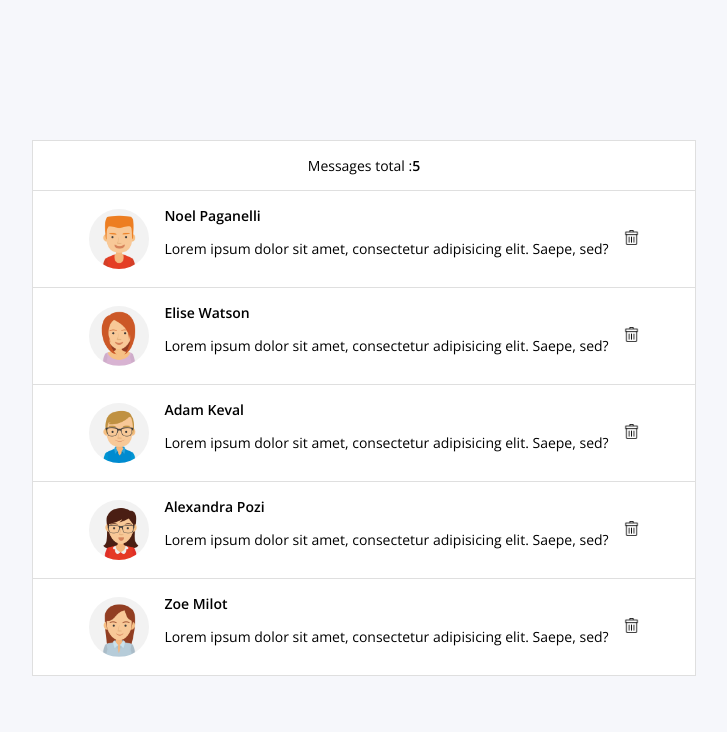
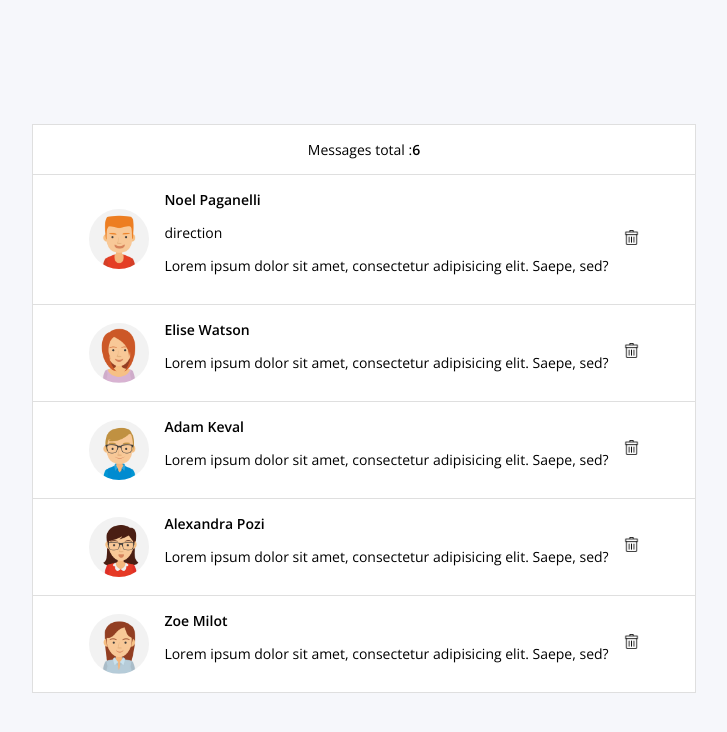
Before and after one commit to jinroh21/MyMails, a plain HTML site: page index.html in a window 1280 px wide. Shown: the whole page, without its empty margins (276-1003 px from the left). Drawn offline with nearby package versions, Linux system fonts and the light colour scheme.

Commit message:
add direction

```diff
--- a/index.html
+++ b/index.html
@@ -17,6 +17,8 @@
       <img  class="avatar" src="avatar-1.jpg">
       <div>
         <h6>Noel Paganelli</h6>
+        <p>direction</p>
+
         <p>Lorem ipsum dolor sit amet, consectetur adipisicing elit. Saepe, sed?</p>
       </div>
       <a href="#"><img class="trash" src="trash.png"></a>
```
